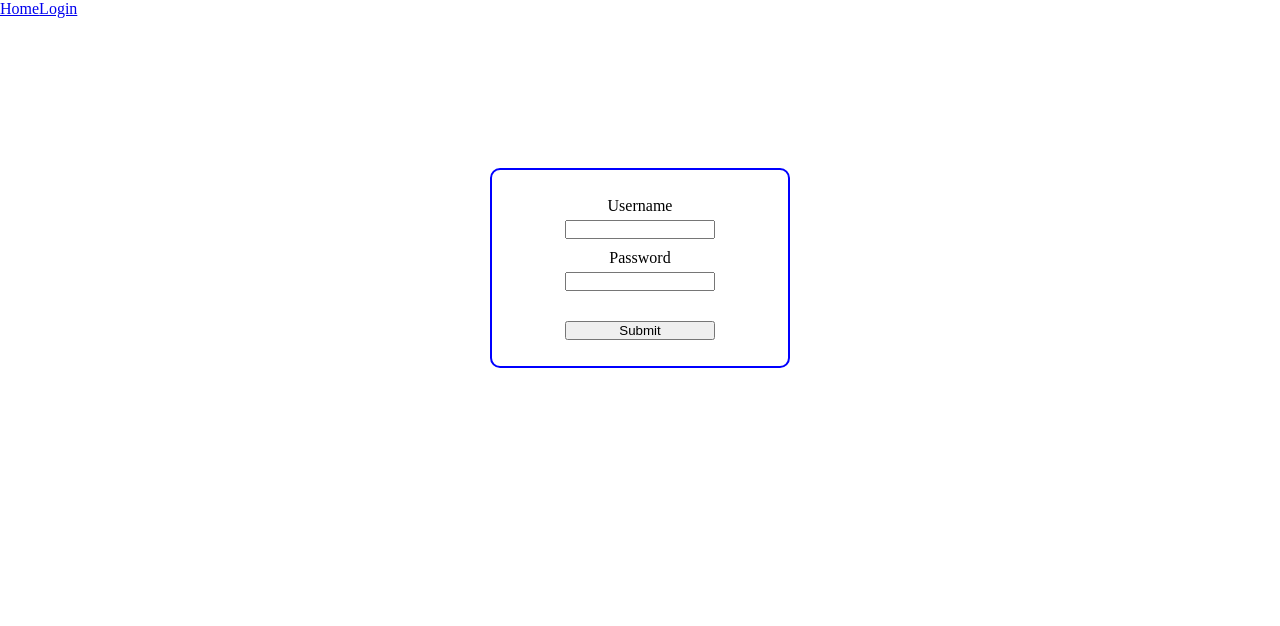
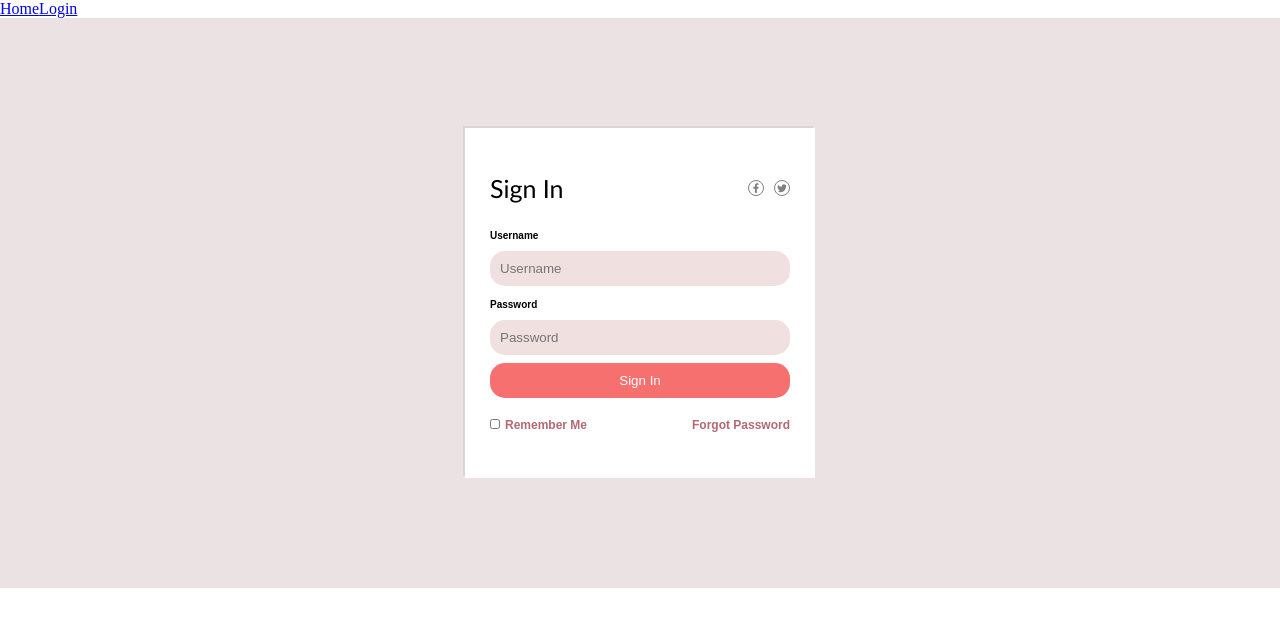
Before and after one commit to AramChilingryan/Project1, a React (Create React App) app: page /login in a window 1280 px wide. Shown: the top 626 px of the page. Built offline with nearby package versions, Linux system fonts and the light colour scheme.

Commit message:
create shablon login

```diff
--- a/package.json
+++ b/package.json
@@ -9,6 +9,7 @@
     "formik": "^2.2.9",
     "react": "^18.2.0",
     "react-dom": "^18.2.0",
+    "react-icons": "^4.6.0",
     "react-router-dom": "^6.4.2",
     "react-scripts": "5.0.1",
     "web-vitals": "^2.1.4",
--- a/src/components/Error.js
+++ b/src/components/Error.js
@@ -3,7 +3,7 @@ import React from 'react'
 function Error(props) {
   return (
     <div>
-        <p>{props.text}</p>
+        <p className='error'>{props.text}</p>
     </div>
   )
 }
--- a/src/components/Login.js
+++ b/src/components/Login.js
@@ -4,6 +4,8 @@ import '../styles/form.style.scss'
 import {Formik} from "formik"
 import {useNavigate} from 'react-router-dom'
 import {loginSchema} from '../schemas/loginSchema.js'
+import {FaFacebookF} from "react-icons/fa"
+import {BsTwitter} from "react-icons/bs"
 
 
 function Login() {
@@ -26,15 +28,29 @@ function Login() {
         ({values,errors,handleSubmit,handleChange}) => {
           return (
             <div className="container">
+              <div className="box">
                <form autoComplete="off" onSubmit={handleSubmit}>
+                 <div className='header'>
+                  <span>Sign In</span>
+                  <div className='icons'>
+                    <FaFacebookF/>
+                    <BsTwitter/>
+                    </div>
+                 </div>
                  <label htmlFor="email">Username</label>
-                <input type="email" name="email" id="email" onChange={handleChange} value={values.email}/>
+                 <input type="email" placeholder="Username" name="email" id="email" onChange={handleChange} value={values.email}/>
                  <Error text={errors.email}/>
                  <label htmlFor="password">Password</label>
-                <input type="password" name="password" id="password" onChange={handleChange} value={values.password}/>
+                 <input type="password" placeholder="Password" name="password" id="password" onChange={handleChange} value={values.password}/>
                  <Error text={errors.password}/>
-                <input type="submit" value="Submit" />
+                 <input type="submit" value="Sign In" />
+                 <div className='footer'>
+                  <input type="checkbox" name="rem" id="rem"/>
+                  <label htmlFor="rem">Remember Me</label>
+                  <span>Forgot Password</span>
+                 </div>
                 </form>
+              </div>
             </div>
           )
         }
--- a/src/styles/form.style.scss
+++ b/src/styles/form.style.scss
@@ -1,30 +1,90 @@
 .container {
     width: 100%;
-    height: 500px;
+    height: 570px;
+    display: flex;
+    justify-content: center;
+    align-items: center;
+    background-color: rgb(235, 227, 227);
+    font-family: Arial, Helvetica, sans-serif;
+    .box {
+        width: 350px;
+        height: 350px;
+        background-color: white;
+        box-shadow: -2px -2px rgb(219, 213, 213);
         display: flex;
         justify-content: center;
         align-items: center;
         form {
             width: 300px;
-        height: 200px;
-        border: 2px solid blue;
-        border-radius: 10px;
-        vertical-align: middle;
+            height: 260px;
+            .header {
                 display: flex;
-        flex-direction: column;
+                justify-content: space-between;
+                margin-bottom: 22px;
+                span {
+                    font-size: 25px;
+                    font-family: 'Gill Sans', 'Gill Sans MT', Calibri, 'Trebuchet MS', sans-serif;
+                }
+                .icons {
+                    display: flex;
                     justify-content: center;
                     align-items: center;
-        gap: 5px;
-        input {
-            width: 150px;
-            outline-color: blue;
+                    gap: 10px;
+                    svg {
+                        color: gray;
+                        border: 1px solid gray;
+                        border-radius: 50%;
+                        padding: 2px;
+                        &:hover {
+                            opacity: 0.5;
+                            cursor: pointer;
+                        }
+                    }
+                }
+            }
+            label {
+                font-size: 10px;
+                font-weight: 700;
+            }
+            input[type="email"],input[type="password"],input[type="submit"]{
+                width: 300px;
+                display: block;
+                padding: 10px;
+                border-radius: 15px;
+                margin: 0 auto;
+                margin-block: 8px;
+                background-color: rgb(241, 224, 224);
+                border: none;
             }
             input[type = "submit"] {
-             margin-top: 20px;
+                 background-color: rgb(247, 112, 112);
+                 color: white;
             }
-        p{
+            .error {
                 color: red;
                 font-size: 10px;
             }
+            .footer {
+                font-size: 12px;
+                margin-top: 20px;
+                color: rgb(179, 104, 116);
+                font-weight: 600;
+                label {
+                    font-size: 12px;
+                    margin-left: 5px;
+                }
+                input[type="checkbox"] {
+                    accent-color: rgb(179, 104, 116);
+                    width: 10px;
+                    height: 10px;
+                }
+                span {
+                    float: right;
+                    cursor: pointer;
                 }
             }
+        }
+    }
+
+
+}
```
Also changed, not shown: 1 other file (tests, documents, lock files or other folders). Lines whose indentation alone changed are shown as unchanged.
